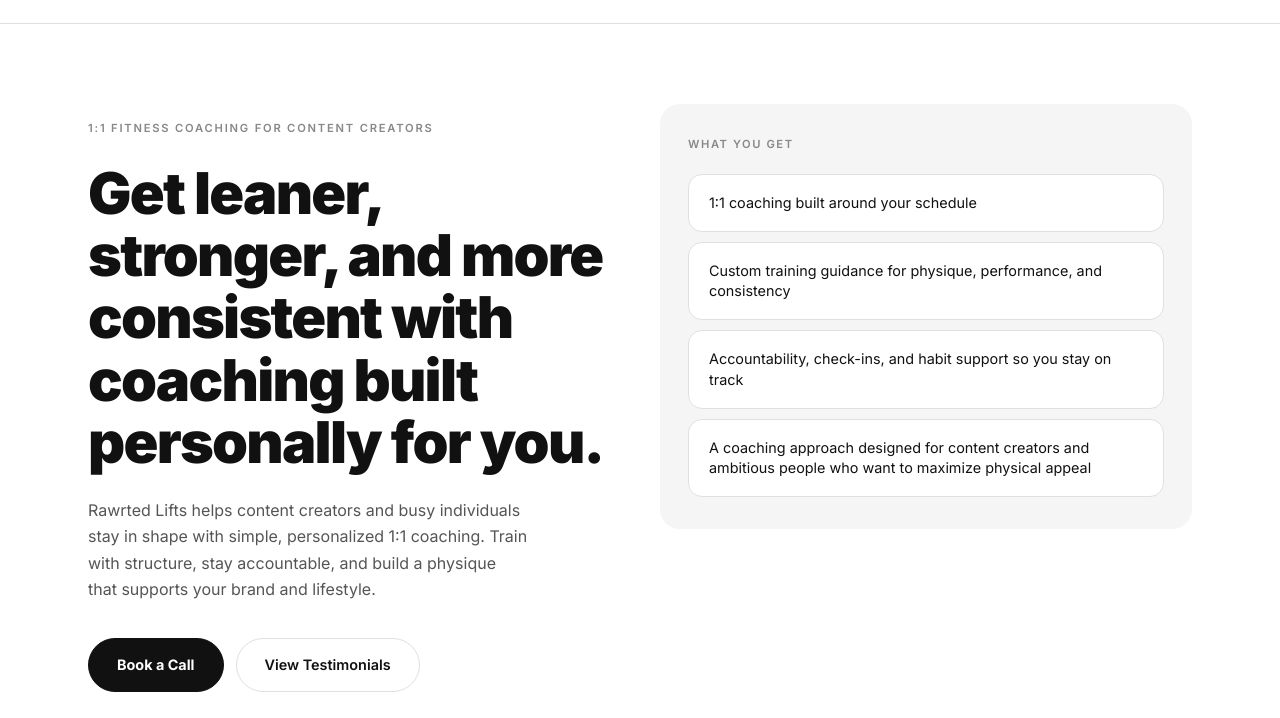
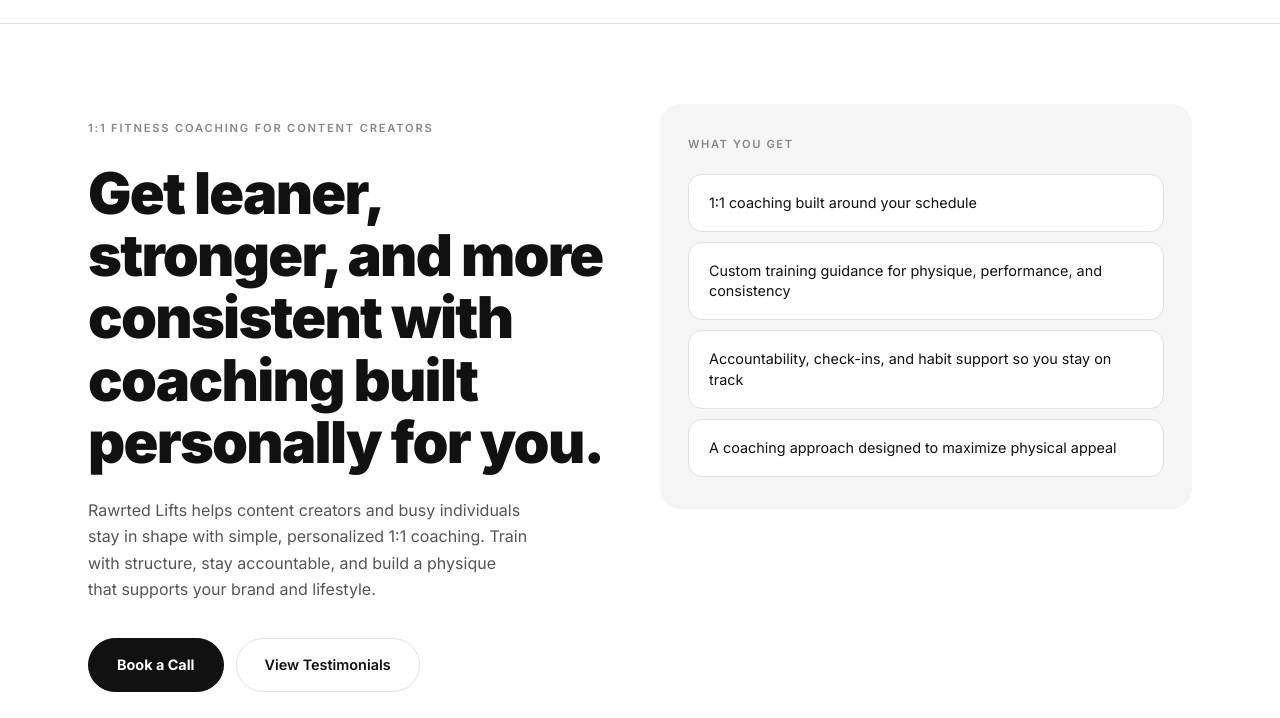
Before and after one commit to rileynautreally/rawrtedlifts, a plain HTML site: page index.html in a window 1280 px wide. Shown: the part 82-800 px from the top of the page. Drawn offline with Linux system fonts and the light colour scheme.

Commit message:
Simplify coaching approach description in index.html

```diff
--- a/index.html
+++ b/index.html
@@ -284,7 +284,7 @@
       <div class="feature-item">1:1 coaching built around your schedule</div>
       <div class="feature-item">Custom training guidance for physique, performance, and consistency</div>
       <div class="feature-item">Accountability, check-ins, and habit support so you stay on track</div>
-      <div class="feature-item">A coaching approach designed for content creators and ambitious people who want to maximize physical appeal</div>
+      <div class="feature-item">A coaching approach designed to maximize physical appeal</div>
     </div>
 
   </div>
```
